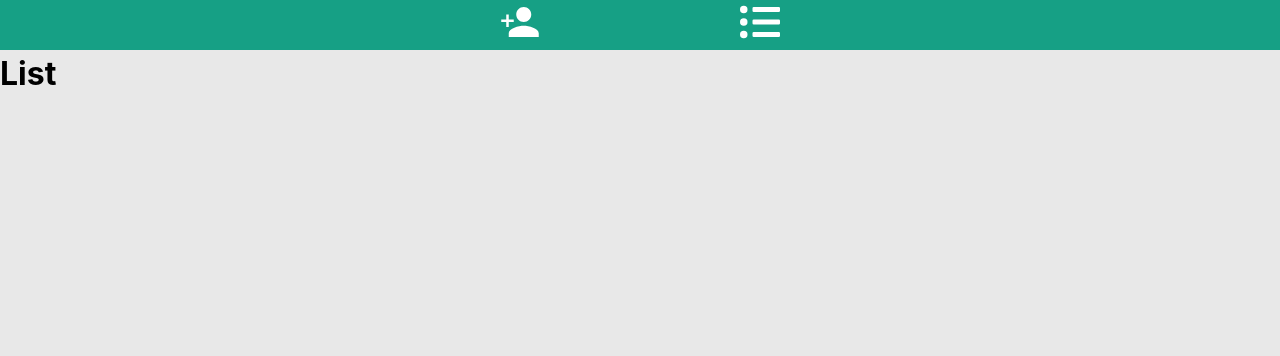
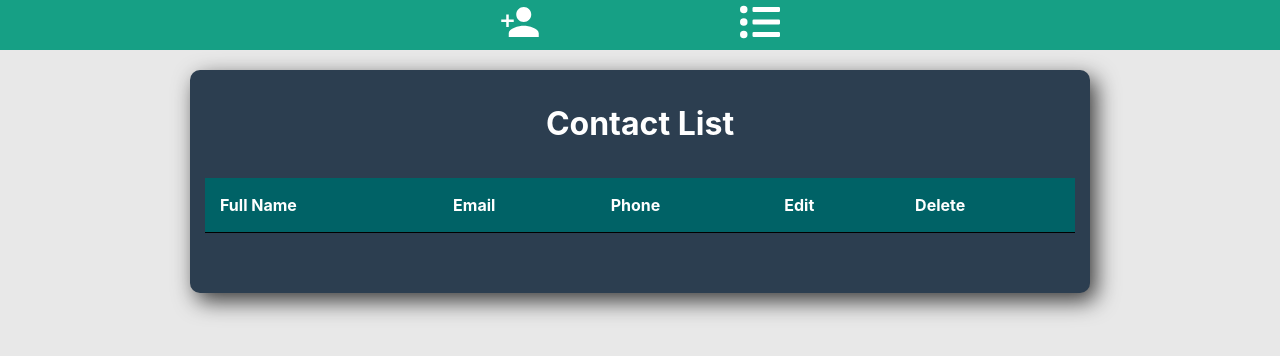
Before and after one commit to sasan-farhadi/contactApp-Cotext, a React (Vite) app: page /list in a window 1280 px wide. Shown: the top 356 px of the page. Built offline with nearby package versions, Linux system fonts and the light colour scheme.

Commit message:
list handler

```diff
--- a/src/App.jsx
+++ b/src/App.jsx
@@ -1,24 +1,54 @@
 import Home from "./components/Home"
 import { Routes, Route, Navigate } from 'react-router-dom'
 import List from "./components/List"
-import { createContext, useState } from "react"
+import { createContext, useReducer, useState } from "react"
+import ListItem from "./components/ListItem"
+export const ContactContext = createContext()
 
-export const ContactContext = createContext()
+const reducer = (state, action) => {
+  switch (action) {
+    case "edit":
+      state("block")
+      break;
+    case "apply":
+      state("none")
+      break;
+    default:
+      throw new Error("Invalid Action")
+  }
+}
+
 const App = () => {
-
   const [contact, setContact] = useState({
     id: '', fullname: '', email: '', phone: ''
   })
   const [contacts, setContacts] = useState(JSON.parse(localStorage.getItem("contacts")) || [])
+  const [editRecordId, setEditRecordId] = useState()
+
+  const [editButton, dispatch] = useReducer(reducer, "")
 
   return (
     <div>
-      <ContactContext.Provider value={{ contact, setContact, contacts, setContacts }}>
+      <ContactContext.Provider
+        value={{
+          contact,
+          setContact,
+          contacts,
+          setContacts,
+          editRecordId,
+          setEditRecordId,
+          editButton,
+          dispatch
+        }}>
+
         <Routes>
           <Route index element={<Navigate to='/add' />} />
           <Route path="add" element={<Home />} />
           <Route path="list" element={<List />} />
+          <Route path="*" element={<h1>Page Not Found</h1>} />
+          <Route element={<ListItem />} />
         </Routes>
+        {/* <ListItem /> */}
       </ContactContext.Provider>
     </div>
   )
--- a/src/components/Home.jsx
+++ b/src/components/Home.jsx
@@ -3,12 +3,12 @@ import { FcContacts } from "react-icons/fc";
 import inputs from '../constant/inputs';
 import { useContext, useEffect } from 'react';
 import { ContactContext } from '../App';
-import { randomId, regex, regexEn } from './helpers/regex'
-
+import { regex, regexEn } from './helpers/regex'
+import { useNavigate } from 'react-router-dom';
 
 const Home = () => {
 
-    const { contact, setContact, contacts, setContacts } = useContext(ContactContext)
+    const { contact, setContact, contacts, setContacts, editRecordId  } = useContext(ContactContext)
 
     const changeHandler = event => {
         const name = event.target.name
@@ -29,7 +29,7 @@ const Home = () => {
 
     useEffect(() => {
         localStorage.setItem("contacts", JSON.stringify(contacts))
-    }, [])
+    })
 
 
     const addHanlder = () => {
@@ -41,6 +41,7 @@ const Home = () => {
             return
         }
 
+        const randomId = (Math.floor(Math.random() * (9999999 - 1000000 + 1)) + 1000000)
         const newContact = { ...contact, id: randomId }
         setContacts(contacts => ([...contacts, newContact]))
         saveLoaclstorage()
@@ -51,25 +52,39 @@ const Home = () => {
     }
 
 
+    const nav = useNavigate()
+    const applyEditHandler = () => {
+        const newEditContact = contacts.find(x => x.id == editRecordId)
+        newEditContact.fullname = contact.fullname
+        newEditContact.email = contact.email
+        newEditContact.phone = contact.phone
+        setContacts(contacts => ([...contacts]))
+        saveLoaclstorage()
+        nav('/list')
+    }
+
     return (
         <>
             <div className={styles.contact}>
-                <div className={styles.logo}>
+                <div>
                     <h1><FcContacts size={80} /></h1>
                 </div>
                 {
                     inputs.map((input, index) => {
                         return (
-                            <input key={index}
+                            <input
+                                key={index}
                                 type={input.type}
                                 name={input.name}
                                 placeholder={input.placeholder}
                                 onChange={changeHandler}
-                                value={contact[input.name]} />
+                                value={contact[input.name]}
+                            />
                         )
                     })
                 }
                 <button onClick={addHanlder}>Add</button>
+                <button  onClick={applyEditHandler}>Edit</button>
             </div>
         </>
     )
--- a/src/components/Home.module.css
+++ b/src/components/Home.module.css
@@ -26,7 +26,7 @@ input:focus {
     border: 2px solid #f1c40f;
 }
 
-button {
+.contact button {
     width: 400px;
     height: 45px;
     border: none;
@@ -41,19 +41,35 @@ button {
     margin-top: 30px;
 }
 
+.contact button:last-child {
+    width: 400px;
+    height: 45px;
+    border: none;
+    border-radius: 10px;
+    background-color: #c9ab00;
+    color: #fff;
+    font-weight: 600;
+    font-size: 20px;
+    transition: .2s all ease-in-out;
+    cursor: pointer;
+    opacity: .8;
+    margin-top: 30px;
+}
+
+
 button:hover {
     opacity: 1;
     transform: scale(1.01);
 }
 
+
+button:last-child:hover {
+    opacity: 1;
+    transform: scale(1.01);
+}
+
+
 .contact h1 {
     color: #fff;
     margin-bottom: 30px;
 }
-
-.logo {
-    display: flex;
-    align-items: center;
-    justify-content: space-between;
-    flex-direction: column;
-}
--- a/src/components/List.jsx
+++ b/src/components/List.jsx
@@ -1,7 +1,34 @@
+import { useContext } from 'react';
+import styles from './List.module.css'
+import { ContactContext } from '../App';
+import ListItem from './ListItem';
+
+
 const List = () => {
+    const { contacts } = useContext(ContactContext)
     return (
-        <div>
-            <h1>List</h1>
+        <div className={styles.list}>
+            <h1>Contact List</h1>
+            <table>
+                <thead>
+                    <tr>
+                        <th>Full Name</th>
+                        <th>Email</th>
+                        <th>Phone</th>
+                        <th>Edit</th>
+                        <th>Delete</th>
+                    </tr>
+                </thead>
+                <tbody>
+                    {
+                        contacts.map(contact => {
+                            return (
+                                <ListItem key={contact.id} data={contact} />
+                            )
+                        })
+                    }
+                </tbody>
+            </table>
         </div>
     )
 }
--- /dev/null
+++ b/src/components/List.module.css
@@ -0,0 +1,91 @@
+.list {
+    display: flex;
+    height: auto;
+    width: 900px;
+    margin: 20px auto;
+    background-color: #2c3e50;
+    flex-direction: column;
+    align-items: center;
+    padding: 30px 15px 60px 15px;
+    border-radius: 10px;
+    box-shadow: 6px 8px 22px 0px rgba(0, 0, 0, 0.75);
+}
+
+.list h1 {
+    color: #fff;
+}
+
+table {
+    border-collapse: collapse;
+    background-color: #ddd;
+    width: 100%;
+    max-width: 100%;
+    margin-top: 30px;
+}
+
+thead {
+    background-color: #006266;
+    color: #fff;
+}
+
+
+th {
+    height: 50px;
+    text-align: left;
+}
+
+td {
+    height: 50px;
+    vertical-align: bottom;
+}
+
+tr {
+    transition: all .1s ease-in-out;
+}
+
+tbody tr:hover {
+    transform: scale(1.01);
+}
+
+td,
+th {
+    padding: 15px;
+    text-align: left;
+    border-bottom: 1px solid #000000;
+}
+
+tr:nth-child(even) {
+    background-color: #c3ccc4;
+}
+
+
+.list button {
+    width: 85px;
+    height: 25px;
+    border-radius: 5px;
+    border: none;
+}
+
+
+.edit {
+    background-color: #e58e26;
+    color: #fff;
+    opacity: .8;
+}
+
+.edit:hover {
+    opacity: 1;
+    cursor: pointer;
+}
+
+
+.delete {
+    background-color: #b33939;
+    color: #fff;
+    opacity: .8;
+}
+
+.delete:hover {
+    opacity: 1;
+    cursor: pointer;
+}
--- /dev/null
+++ b/src/components/ListItem.jsx
@@ -0,0 +1,41 @@
+import { useContext } from 'react'
+import styles from './List.module.css'
+import { ContactContext } from '../App'
+import { useNavigate } from 'react-router-dom'
+
+const ListItem = ({ data: { id, fullname, email, phone } }) => {
+    const { contacts, setContacts, setContact, contact, setEditRecordId } = useContext(ContactContext)
+
+    const deleteHandler = (id) => {
+        console.log(contacts, id)
+        const newContacts = contacts.filter((x) => x.id !== id)
+        setContacts(newContacts)
+        localStorage.setItem("contacts", JSON.stringify(newContacts))
+    }
+
+
+    let nav = useNavigate()
+    const editHandler = (id) => {
+        const contactEdit = contacts.find(x => x.id == id)
+        setContact(
+            {
+                fullname: contactEdit.fullname,
+                email: contactEdit.email,
+                phone: contactEdit.phone,
+            })
+        nav('/add')
+    }
+    console.log(contact)
+
+    return (
+        <tr>
+            <td>{fullname}</td>
+            <td>{email}</td>
+            <td>{phone}</td>
+            <td><button className={styles.edit} onClick={() => editHandler(id)}>Edit</button></td>
+            <td><button className={styles.delete} onClick={() => deleteHandler(id)}>Delete</button></td>
+        </tr>
+    )
+}
+
+export default ListItem
--- a/src/components/helpers/regex.js
+++ b/src/components/helpers/regex.js
@@ -1,9 +1,4 @@
-const min = 10000000000000;
-const max = 99999999999999;
-let randomId = (Math.floor(Math.random() * (max - min + 1)) + min)
-
-
 const regex = /^(([^<>()[\]\\.,;:\s@"]+(\.[^<>()[\]\\.,;:\s@"]+)*)|(".+"))@((\[[0-9]{1,3}\.[0-9]{1,3}\.[0-9]{1,3}\.[0-9]{1,3}\])|(([a-zA-Z\-0-9]+\.)+[a-zA-Z]{2,}))$/
 const regexEn = /^[a-zA-Z@._0-9\s]*$/
 
-export { regex, regexEn, randomId }
+export { regex, regexEn }
```
